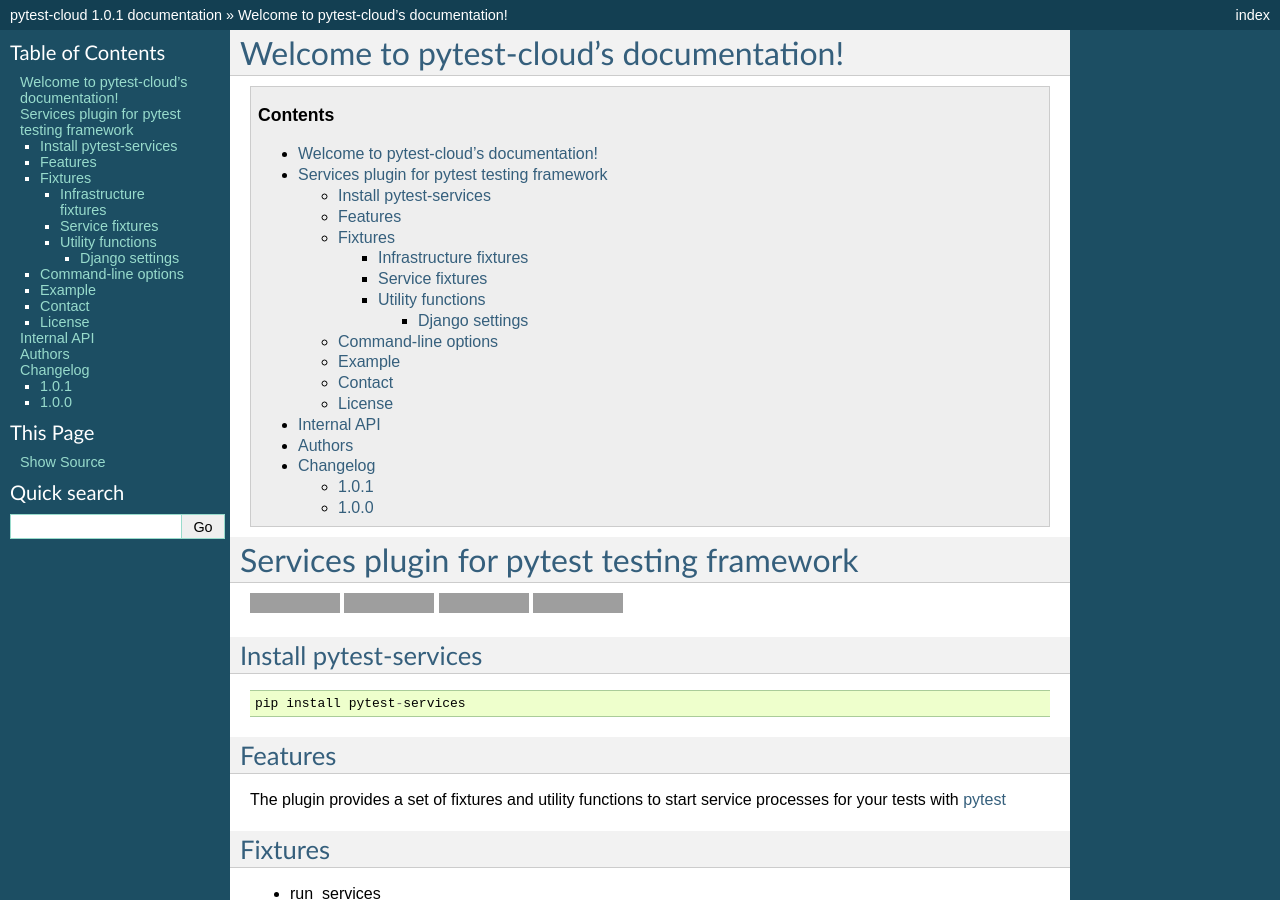
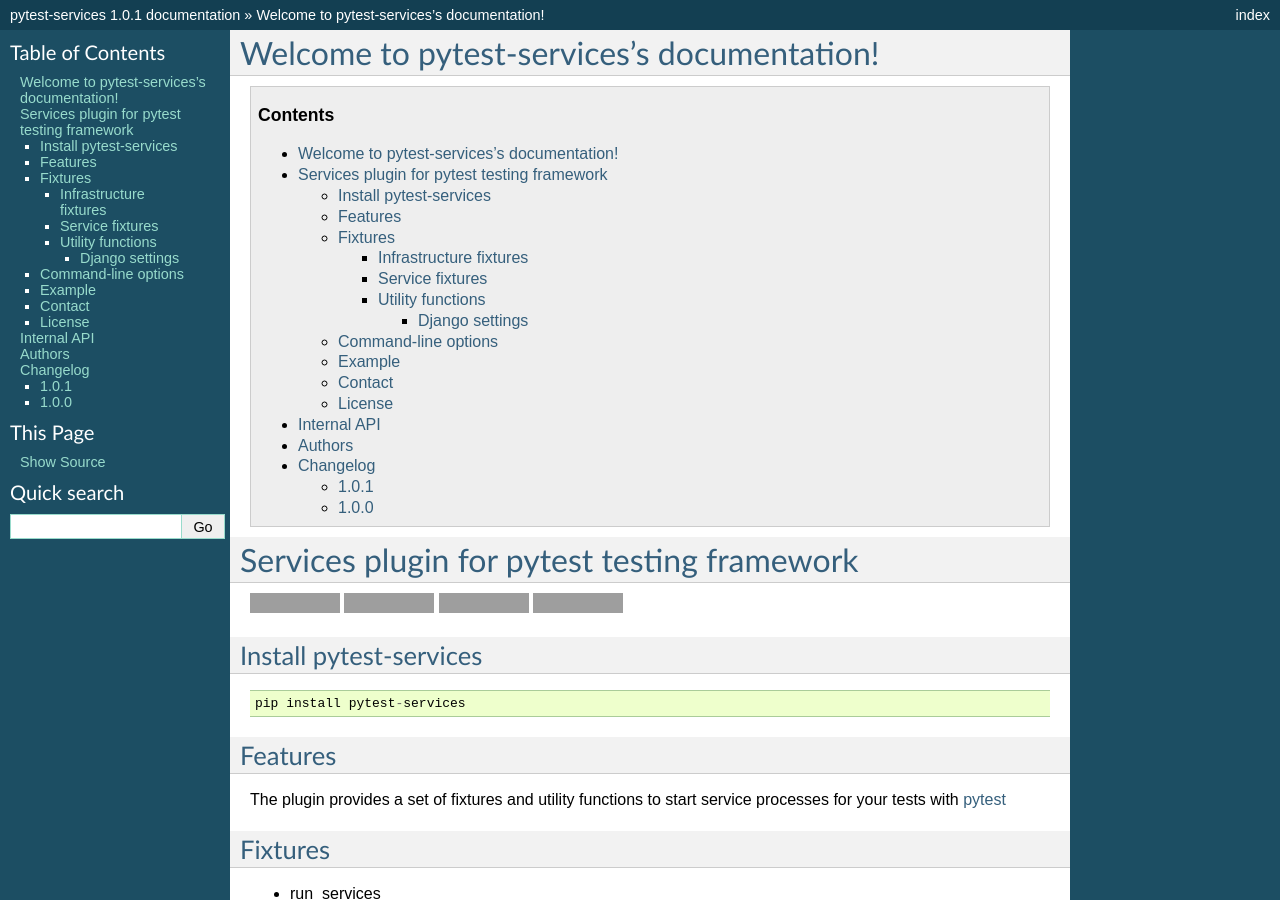
Before and after one commit to pytest-dev/pytest-services, a Sphinx documentation site: the page built from docs/index.rst, in a window 1280 px wide and 900 px high. Built offline with Sphinx 7.4.7, drawn with Linux system fonts in a browser that asks for light colours; some of the changed text lies outside the part shown; grey boxes are pictures that could not be loaded.

Commit message:
correct package name

```diff
--- a/docs/conf.py
+++ b/docs/conf.py
@@ -1,7 +1,7 @@
 """Sphinx config."""
 # -*- coding: utf-8 -*-
 #
-# pytest-cloud documentation build configuration file, created by
+# pytest-services documentation build configuration file, created by
 # sphinx-quickstart on Sun Apr  7 21:07:56 2013.
 #
 # This file is execfile()d with the current directory set to its containing dir.
@@ -45,8 +45,8 @@
 master_doc = 'index'
 
 # General information about the project.
-project = u'pytest-cloud'
-AUTHOR = 'Anatoly Bubenkov and others'
+project = u'pytest-services'
+AUTHOR = 'Anatoly Bubenkov, Paylogic International and others'
 copyright = u'2015, ' + AUTHOR
 
 # The version info for the project you're documenting, acts as replacement for
@@ -170,7 +170,7 @@
 #html_file_suffix = None
 
 # Output file base name for HTML help builder.
-htmlhelp_basename = 'pytest-cloud-doc'
+htmlhelp_basename = 'pytest-services-doc'
 
 
 # -- Options for LaTeX output --------------------------------------------------
@@ -189,7 +189,7 @@
 # Grouping the document tree into LaTeX files. List of tuples
 # (source start file, target name, title, author, documentclass [howto/manual]).
 latex_documents = [
-    ('index', 'pytest-cloud.tex', u'pytest-cloud Documentation', AUTHOR, 'manual'),
+    ('index', 'pytest-services.tex', u'pytest-services Documentation', AUTHOR, 'manual'),
 ]
 
 # The name of an image file (relative to this directory) to place at the top of
@@ -218,7 +218,7 @@
 # One entry per manual page. List of tuples
 # (source start file, name, description, authors, manual section).
 man_pages = [
-    ('index', 'pytest-cloud', u'pytest-cloud Documentation',
+    ('index', 'pytest-services', u'pytest-services Documentation',
      [AUTHOR], 1)
 ]
 
@@ -232,8 +232,8 @@
 # (source start file, target name, title, author,
 #  dir menu entry, description, category)
 texinfo_documents = [
-    ('index', 'pytest-cloud', u'pytest-cloud Documentation',
-        AUTHOR, 'pytest-cloud', 'Distributed tests planner plugin for pytest testing framework.',
+    ('index', 'pytest-services', u'pytest-services Documentation',
+        AUTHOR, 'pytest-services', 'Services plugin for pytest testing framework.',
         'Miscellaneous'),
 ]
 
--- a/docs/index.rst
+++ b/docs/index.rst
@@ -1,5 +1,5 @@
-Welcome to pytest-cloud's documentation!
-========================================
+Welcome to pytest-services's documentation!
+===========================================
 
 .. contents::
 
```
